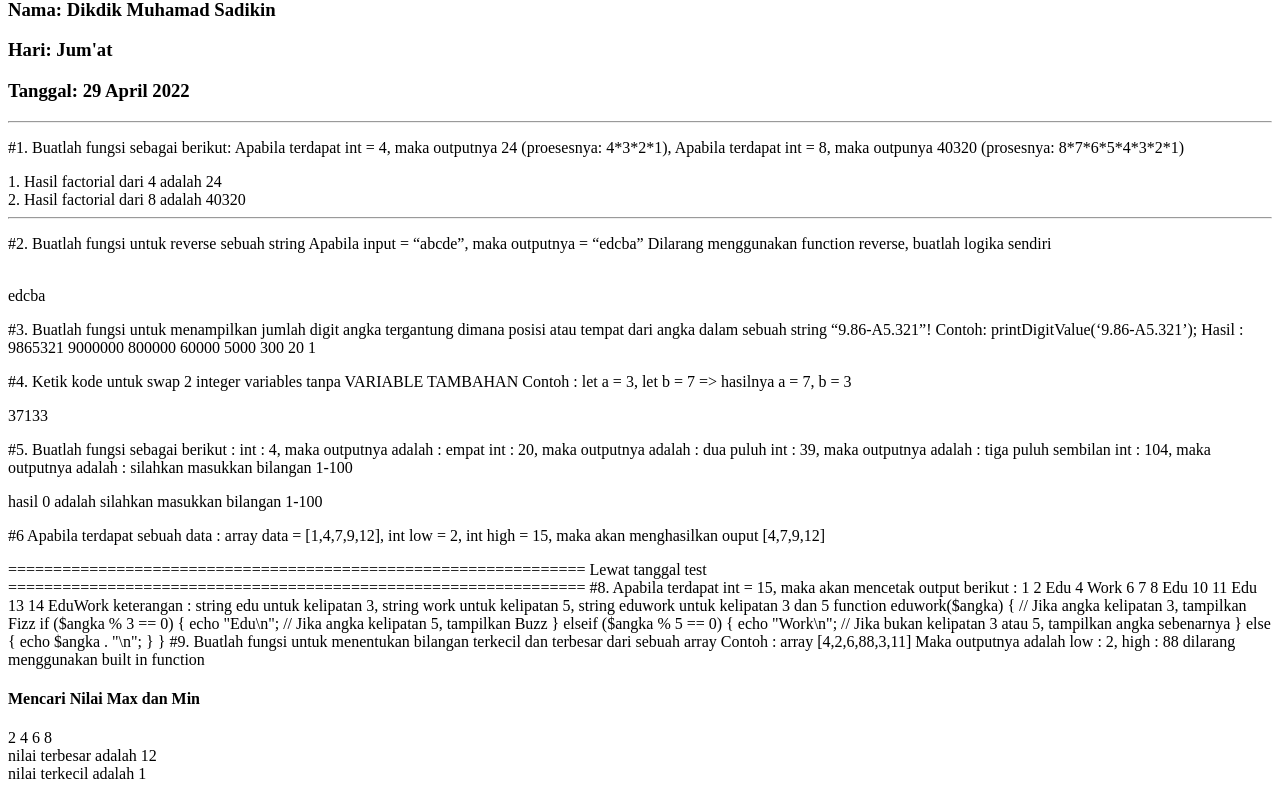
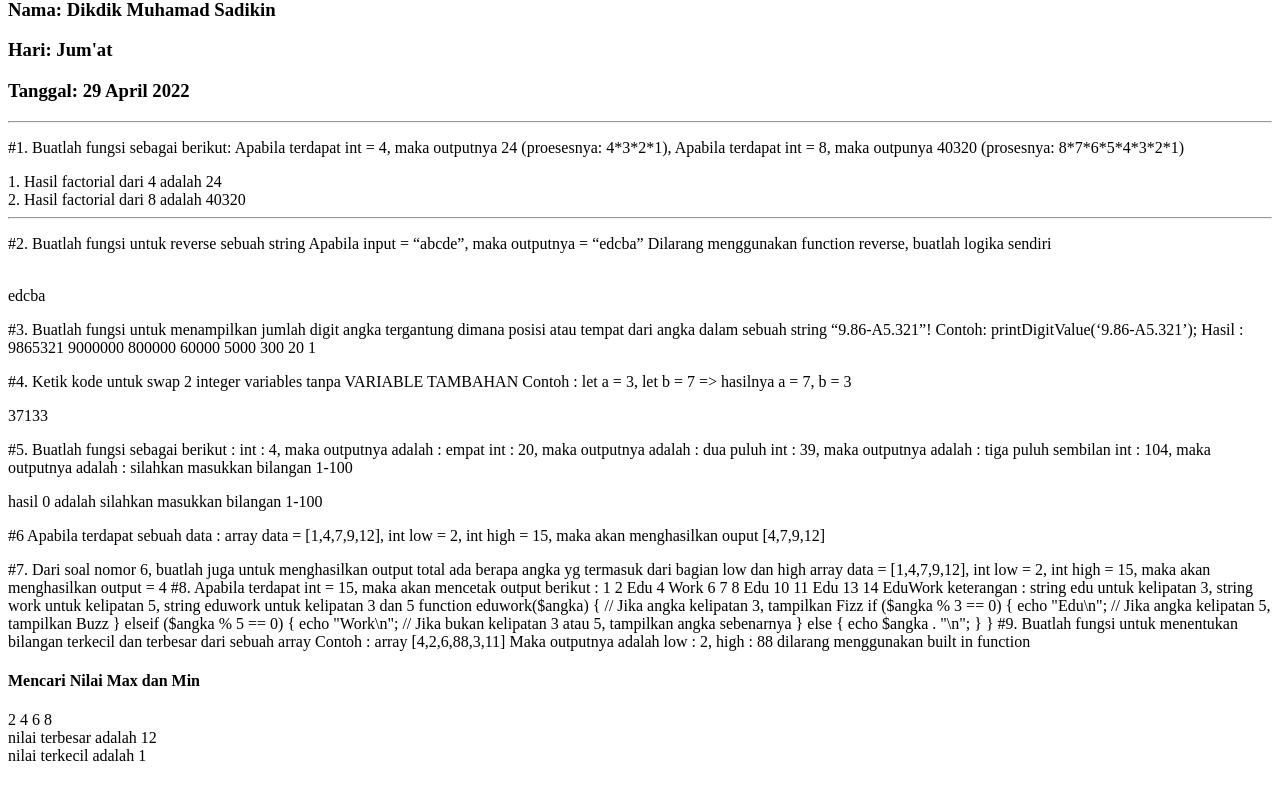
Before and after one commit to sadikins/eduwork_test, a PHP site: page / in a window 1280 px wide. Shown: the part 20-811 px from the top of the page. After the commit the page ends 781 px from the top, so only its background shows below. Run offline with PHP 8.4, Linux system fonts and the light colour scheme.

Commit message:
Add Jawaban soal no. 7
Menambahkan Jawaban untuk soal no. 7

```diff
--- a/index.php
+++ b/index.php
@@ -209,8 +209,8 @@ var panjang = data.length;
 var low = 2;
 var high = 15;
 
-console.log(data);
-console.log(panjang);
+// console.log(data);
+// console.log(panjang);
 
 const minMax=function(min, max, arr, val=[]) {
 
@@ -257,9 +257,72 @@ console.log(minMax(2,15,data));
 
 </script>
 
-        ================================================================
-        Lewat tanggal test
-        ================================================================
+        #7. Dari soal nomor 6, buatlah juga untuk menghasilkan output total ada berapa angka
+yg termasuk dari bagian low dan high
+array data = [1,4,7,9,12],
+int low = 2,
+int high = 15,
+maka akan menghasilkan output = 4
+
+
+         <script>
+            var data = [1,4,7,9,12,14];
+
+            var panjang = data.length;
+
+            var low = 2;
+            var high = 15;
+
+            // console.log(data);
+            // console.log(panjang);
+
+            const minMax=function(min, max, arr, val=[]) {
+
+
+            // Mencari nilai Min dan Max
+                for(var i = 0; i <= panjang; i++){
+
+                    if(data[i] == low) {
+                        min = data[i];
+                    }else if(data[i] < low){
+                        min = data[i+1];
+                    }
+
+                    for(var j = min; j < panjang; j++){
+                        if(data[i] == high) {
+
+                            max = data[i];
+                        }else if(data[i] < high){
+                            max = data[i];
+                        }
+                    }
+                }
+
+
+            // Menguraikan array berdasarkan nilai min dan max
+            // dan minginputnya kedalam variabel val
+                for(h=0; h < panjang ; h++) {
+
+                    if(data[h] >= min && data[h] <= max) {
+
+                        val.push(data[h]);
+
+                    }
+
+
+                }
+
+            //tambahan length untuk menghitung isi array
+                return val.length;
+
+            }
+
+            console.log(minMax(2,15,data));
+
+
+        </script>
+
+
 
       #8.
         Apabila terdapat int = 15, maka akan mencetak output berikut :
```
